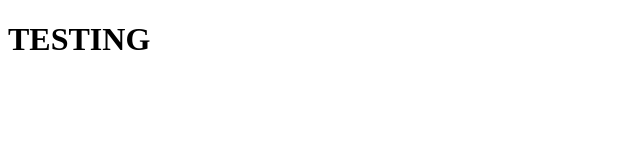
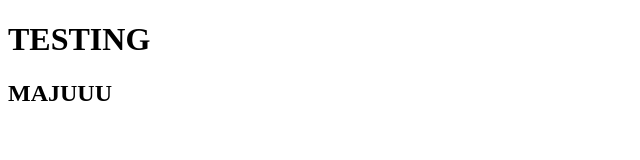
Before and after one commit to Frederick-88/MEETING2-PROJECTREPOSITORY, a plain HTML site: page index.html in a window 1280 px wide. Shown: the whole page, without its empty margins (0-640 px from the left). Drawn offline with Linux system fonts and the light colour scheme.

Commit message:
revisi last

```diff
--- a/index.html
+++ b/index.html
@@ -4,9 +4,9 @@
     <meta charset="UTF-8">
     <meta name="viewport" content="width=device-width, initial-scale=1.0">
     <title>PROJECT REPOSITORY</title>
-
 </head>
 <body>
     <h1>TESTING</h1>
+    <h2>MAJUUU</h2>
 </body>
 </html>
```
